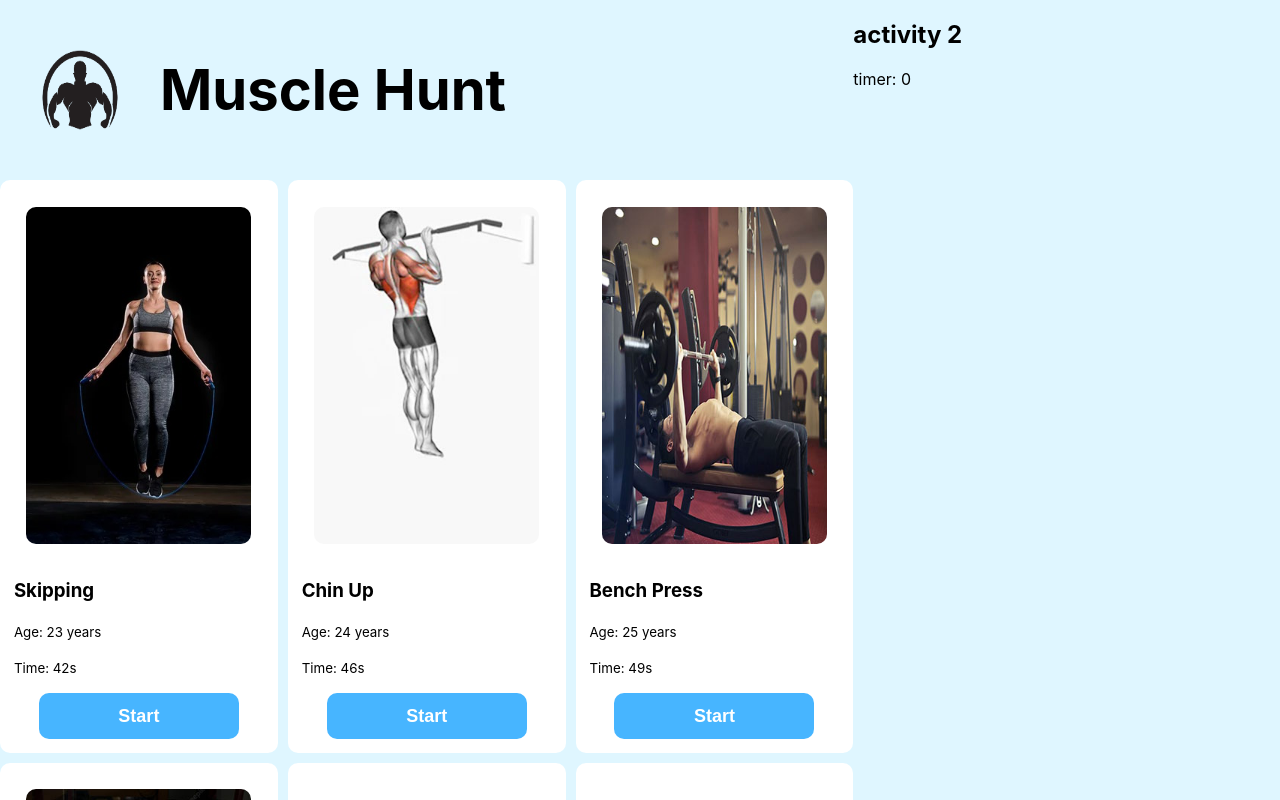
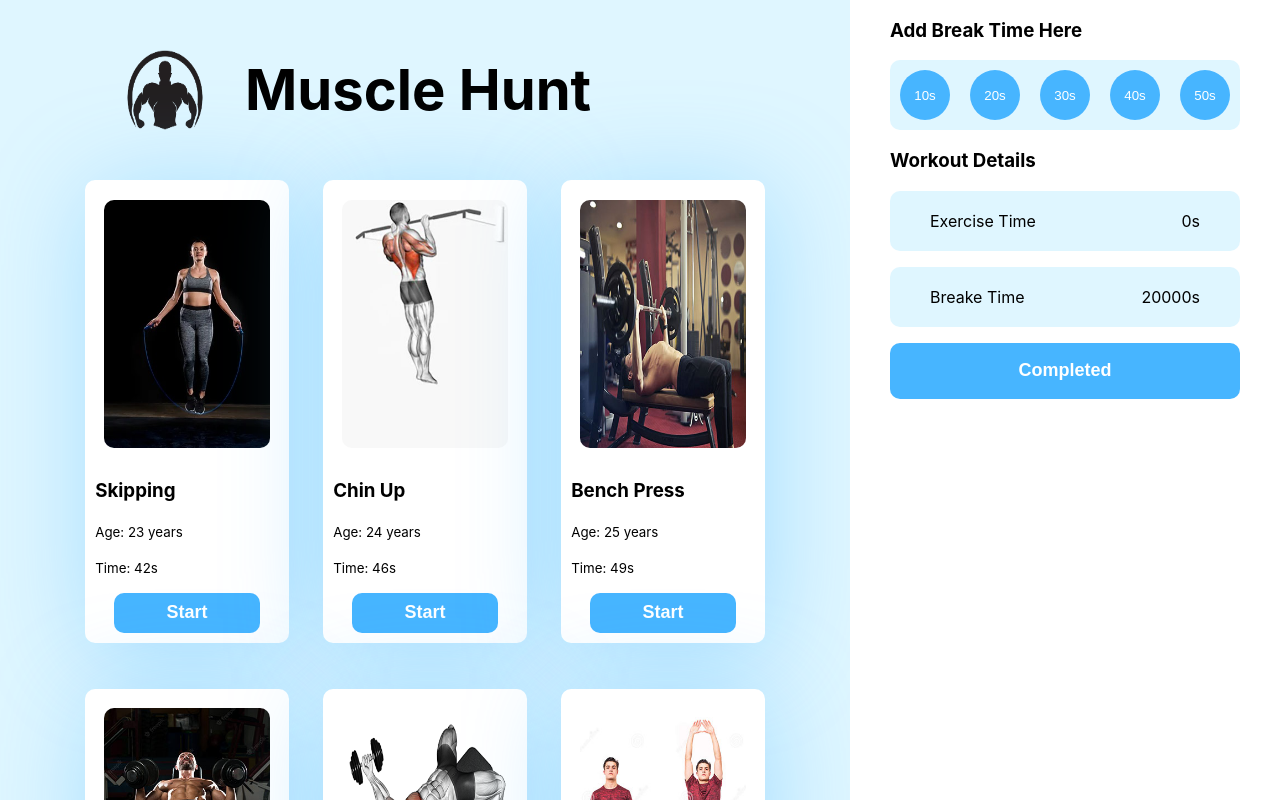
Before and after one commit to Tamjid-Mostafa/Muscle-Hunt, a React (Create React App) app: page / in a window 1280 px wide. Shown: the top 800 px of the page. Built offline with nearby package versions, Linux system fonts and the light colour scheme.

Commit message:
add eventHandler and add time to exercise time

```diff
--- a/src/components/Activity/Activity.css
+++ b/src/components/Activity/Activity.css
@@ -1,12 +1,15 @@
 
 .activity{
     display: grid;
-    grid-template-columns: 4fr 2fr;
+    grid-template-columns: 10fr 2fr;
+}
+.workout-list{
+    margin: 0 10%;
 }
 .cards{
     display: grid;
     grid-template-columns: repeat(3, 1fr);
-    grid-gap: 10px;
+    grid-gap: 5%;
 }
 
 
--- a/src/components/Activity/Activity.js
+++ b/src/components/Activity/Activity.js
@@ -24,7 +24,7 @@ const Activity = () => {
 
   return (
     <div className="activity">
-      <div>
+      <div className="workout-list">
         <div className="header">
           <img src={logo} alt="" />
           <h3>Muscle Hunt</h3>
--- a/src/components/Dashboard/Dashboard.css
+++ b/src/components/Dashboard/Dashboard.css
@@ -0,0 +1,51 @@
+.dashboard{
+    top: 0;
+    position: sticky;
+    background-color: #fff;
+    margin: 0 0 20px 0;
+    padding: 0 20px;
+}
+
+.btn-time{
+    background-color: #DFF6FF;
+    border-radius: 10px;
+    display: flex;
+    justify-content: space-evenly;
+
+}
+.btn-time button{
+    margin: 10px;
+    width: 50px;
+    height: 50px;
+    background-color: #47B5FF;
+    border-radius: 50px;
+    border: none;
+    color: #fff;
+    box-shadow: 0px 0px 500x #888888;
+}
+.btn-time button:hover{
+    background-color: #256D85;
+}
+
+
+.time-count p{
+    background-color: #DFF6FF;
+    padding: 20px 40px;
+    border-radius: 10px;
+    display: flex;
+    justify-content: space-between;
+}
+.btn-completed{
+    color: #fff;
+    padding: 5% 20%;
+    background-color: #47B5FF;
+    border: none;
+    border-radius: 10px;
+    width: 100%;
+    margin: 0 0%;
+    font-size: large;
+    font-weight: 600;
+}
+.btn-completed:hover{
+    background-color: #256D85;
+}
--- a/src/components/Dashboard/Dashboard.js
+++ b/src/components/Dashboard/Dashboard.js
@@ -1,12 +1,43 @@
-import React from 'react';
+import React from "react";
+import "./Dashboard.css";
 
-const Dashboard = ({dashboard}) => {
-    return (
-        <div className='dashboard'>
-            <h2>activity 2</h2>
-        <p>timer: {dashboard.length}</p>
+const Dashboard = (props) => {
+  const { dashboard } = props;
+
+  const handleBreakeTime = () => {
+      console.log('ok')
+  }
+
+  let total = 0;
+  for(const workout of dashboard){
+      total = total + workout.time;
+  }
+  return (
+    <div className="dashboard">
+      <h3>Add Break Time Here</h3>
+      <div className="btn-time">
+        <button onClick={handleBreakeTime}>10s</button>
+        <button onClick={handleBreakeTime}>20s</button>
+        <button onClick={handleBreakeTime}>30s</button>
+        <button onClick={handleBreakeTime}>40s</button>
+        <button onClick={handleBreakeTime}>50s</button>
+      </div>
+      <div className="exercise-details">
+        <h3>Workout Details</h3>
+        <div className="time-count">
+          <p>
+            <span>Exercise Time</span>
+            <span>{total}s</span>
+          </p>
+          <p>
+            <span>Breake Time</span>
+            <span>20000s</span>
+          </p>
         </div>
-    );
+        <button className="btn-completed">Completed</button>
+      </div>
+    </div>
+  );
 };
 
 export default Dashboard;
--- a/src/components/Gym/Gym.css
+++ b/src/components/Gym/Gym.css
@@ -3,6 +3,7 @@
     border-radius: 10px;
     padding: 5%;
     position: relative;
+    box-shadow: 5px 10px 100px #47b5ff5e;
 
 }
 .card img{
```
